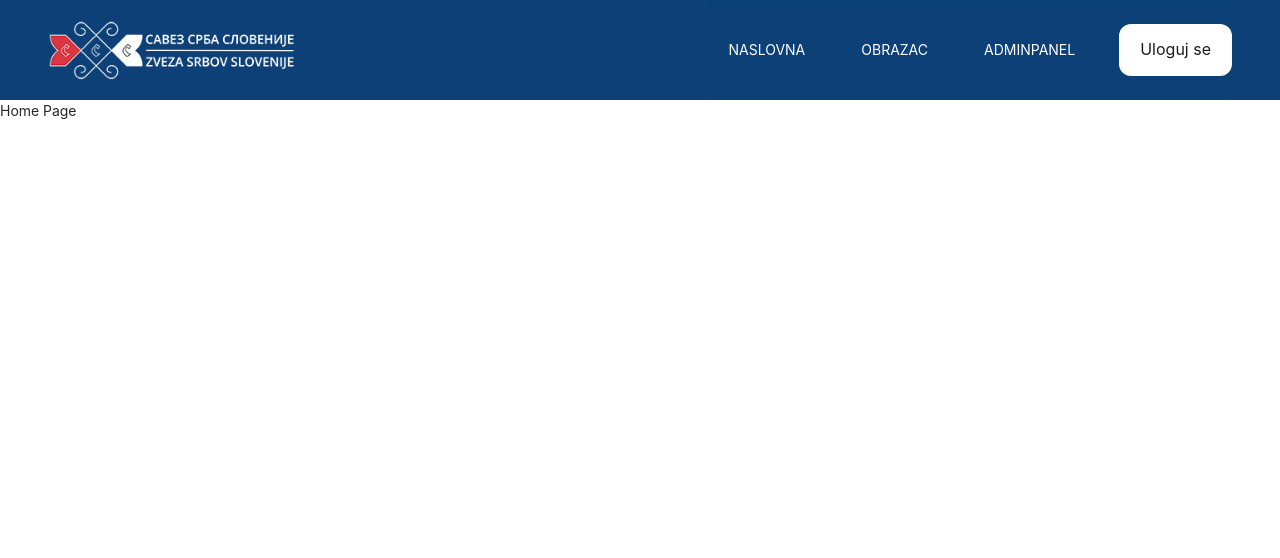
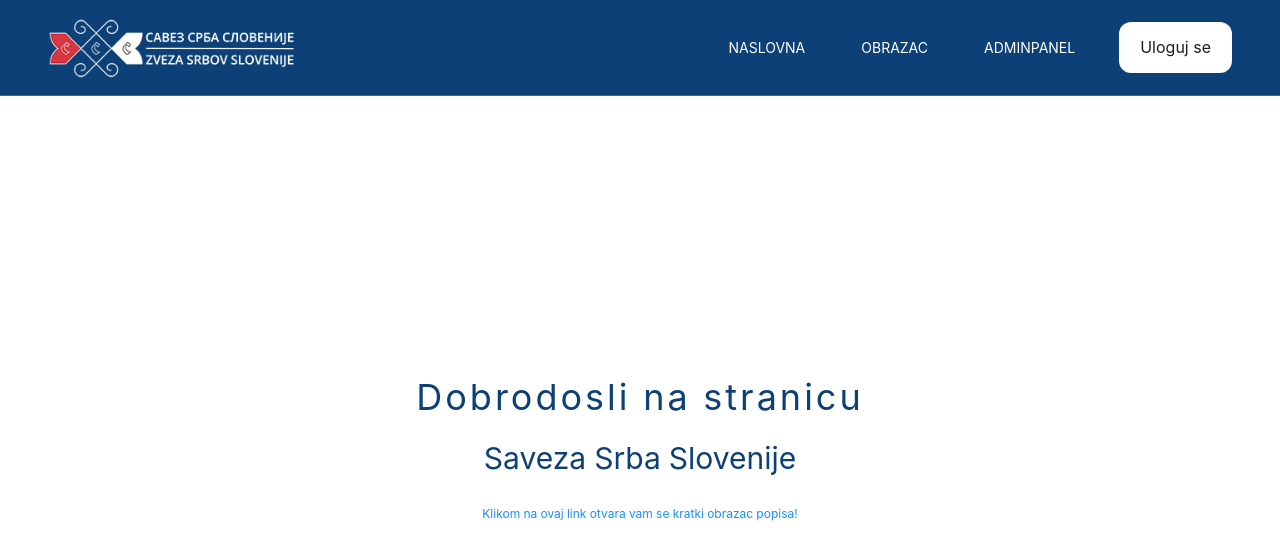
Before and after one commit to branelekic99/informacioniSistemi, a React (Create React App) app in the folder frontend/: page / in a window 1280 px wide. Shown: the top 558 px of the page. Built offline with nearby package versions, Linux system fonts and the light colour scheme.

Commit message:
home page design

```diff
--- a/frontend/src/pages/Home.js
+++ b/frontend/src/pages/Home.js
@@ -1,9 +1,27 @@
 import React from 'react';
+import {useNavigate} from "react-router-dom";
+
+import "../styles/home.css";
 
 const Home = () => {
+    const navigation = useNavigate();
+
+    const handleLinkClick = ()=>{
+        navigation("/user-form");
+    }
     return (
-        <div>
-            Home Page
+        <div className={"home-container"}>
+            <div className={"home-title"}>
+                <div className={"home-title-container"}>
+                    Dobrodosli na stranicu
+                </div>
+                <div className={"home-second-title"}>
+                    Saveza Srba Slovenije
+                </div>
+                <div className={"home-link"}>
+                    <a onClick={handleLinkClick}>Klikom na ovaj link otvara vam se kratki obrazac popisa!</a>
+                </div>
+            </div>
         </div>
     );
 };
--- a/frontend/src/pages/UserForm.js
+++ b/frontend/src/pages/UserForm.js
@@ -12,13 +12,25 @@ const {Option} = Select;
 const UserForm = () => {
     const [formSubmitted,setFormSubmitted] = useState(false);
 
-    const onFinish = (values) => {
+    const onFinish = async(values) => {
+        try{
+            if(values.birth_year)
+                values.birth_year = values.birth_year.year();
+            if(values.coming_year)
+                values.coming_year = values.coming_year.year();
+            const result = await axios.post("/citizens",{values});
+            console.log(result);
+        }catch (err){
+            console.log(err);
+        }
         console.log(values);
-        setFormSubmitted(true);
     }
     let municipalitiesOptions = [];
     for (const [key, value] of Object.entries(municipalities)) {
         municipalitiesOptions.push(<Option value={value} key={key}>{value}</Option>)
+    }
+    const handleRedirect = ()=>{
+        window.location.href = "https://sss-zss.si/";
     }
     if(formSubmitted)
         return <SuccessfullySumbited />
@@ -26,7 +38,7 @@ const UserForm = () => {
         <div className={"container"}>
             <div className={"form-title"}>
                 <h2>Popunite obrazac sa vasim licnim podacima</h2>
-                <p className={"muted-text"}>*Podaci ce biti koristeni iskljucivo od strane Saveza Srba Slovenije</p>
+                <p className={"muted-text"}>*Podaci ce biti koristeni iskljucivo od strane <a onClick={handleRedirect}>Saveza Srba Slovenije</a></p>
             </div>
             <div className={"form-container"}>
                 <Form
@@ -35,11 +47,11 @@ const UserForm = () => {
                     onFinish={onFinish}
                 >
                     <Form.Item className={"item-box"}>
-                        <Form.Item label={"Ime"} className={"inline-item"} name={"firstName"}
+                        <Form.Item label={"Ime"} className={"inline-item"} name={"firstname"}
                                    rules={[{required: true, message: "Unesite vase ime."}]}>
                             <Input/>
                         </Form.Item>
-                        <Form.Item label={"Prezime"} className={"inline-item"} name={"lastName"}
+                        <Form.Item label={"Prezime"} className={"inline-item"} name={"lastname"}
                                    rules={[{required: true, message: "Unesite vase prezime."}]}>
                             <Input/>
                         </Form.Item>
@@ -50,50 +62,52 @@ const UserForm = () => {
                                    rules={[{required: true, message: "Unesite vasu email adresu."}]}>
                             <Input/>
                         </Form.Item>
-                        <Form.Item label={"Broj telefona"} className={"inline-item"} name={"phoneNumber"}
+                        <Form.Item label={"Broj telefona"} className={"inline-item"} name={"phone"}
                                    rules={[{required: true, message: "Unesite vas broj telefona."}]}>
                             <Input/>
                         </Form.Item>
                     </Form.Item>
 
                     <Form.Item className={"item-box"}>
-                        <Form.Item label={"Drzavljanstvo"} className={"inline-item"} name={"status"}>
+                        <Form.Item label={"Drzavljanstvo"} className={"inline-item"} name={"citizenshipEntity"}>
                             <Select placeholder={"Izaberite drzavljanstvo"}>
-                                <Option value={1}>BiH</Option>
-                                <Option value={2}>Srbija</Option>
-                                <Option value={3}>Hrvatska</Option>
-                                <Option value={4}>Makedonija</Option>
+                                <Option value={3}>BiH</Option>
+                                <Option value={1}>Srbija</Option>
+                                <Option value={2}>Hrvatska</Option>
+                                <Option value={4}>Crna Gora</Option>
+                                <Option value={5}>Slovenija</Option>
+                                <Option value={6}>Makedonija</Option>
                             </Select>
                         </Form.Item>
-                        <Form.Item label={"Grad/Mjesto zivljenja"} className={"inline-item"} name={"place"}>
+                        <Form.Item label={"Grad/Mjesto zivljenja"} className={"inline-item"} name={"city"}>
                             <Select placeholder={"Izaberite mjesto zivljenja"} showSearch allowClear>
                                 {municipalitiesOptions.map((item) => item)}
                             </Select>
                         </Form.Item>
                     </Form.Item>
                     <Form.Item className={"item-box"}>
-                        <Form.Item label={"Strucna sprema"} className={"inline-item"}>
+                        <Form.Item label={"Strucna sprema"} className={"inline-item"} name={"education"}>
                             <Input/>
                         </Form.Item>
-                        <Form.Item label={"Radno mjesto"} className={"inline-item"}>
+                        <Form.Item label={"Radno mjesto"} className={"inline-item"} name={"workplace"}>
                             <Input/>
                         </Form.Item>
                     </Form.Item>
 
                     <Form.Item className={"item-box"}>
-                        <Form.Item label={"Godina dolaska"} className={"inline-item"}>
+                        <Form.Item label={"Godina dolaska"} className={"inline-item"} name={"coming_year"} >
                             <DatePicker picker={"year"} className={"bl-datepicker"} disabledDate={(current)=>current > moment(new Date())}/>
                         </Form.Item>
-                        <Form.Item label={"Broj clanova domacinstva"} className={"inline-item"}>
+                        <Form.Item label={"Broj clanova domacinstva"} className={"inline-item"} name={"num_of_family_members"}>
                             <Input/>
                         </Form.Item>
                     </Form.Item>
 
                     <Form.Item className={"item-box"}>
-                        <Form.Item label={"Kompanija"} className={"inline-item"}>
+                        <Form.Item label={"Kompanija"} className={"inline-item"} name={"company"}>
                             <Input/>
                         </Form.Item>
-                        <Form.Item label={"Godina rodjenja"} className={"inline-item"}>
+                        <Form.Item label={"Godina rodjenja"} className={"inline-item"} name={"birth_year"}>
                             <DatePicker picker={"year"} className={"bl-datepicker"} disabledDate={(current)=>current > moment(new Date())}/>
                         </Form.Item>
                     </Form.Item>
--- /dev/null
+++ b/frontend/src/styles/home.css
@@ -0,0 +1,30 @@
+.home-container{
+    background: rgb(255, 255, 255);
+    height: 88vh;
+    display: flex;
+    align-content: center;
+}
+.home-title{
+    font-size: 22px;
+    color: rgb(12,64,118);
+    margin:auto;
+}
+.home-title-container{
+    /*background-color: red;*/
+    font-size: 36px;
+    letter-spacing: 3px;
+}
+.home-second-title{
+    /*background-color: green;*/
+    text-align: center;
+    font-size: 30px;
+    margin-top: 10px;
+}
+.home-link{
+    margin-top:10px;
+    /*background-color: red;*/
+    text-align: center;
+}
+.home-title a{
+    font-size: 12px;
+}
--- a/frontend/src/styles/nav.css
+++ b/frontend/src/styles/nav.css
@@ -1,9 +1,10 @@
 .header {
     background: rgb(12,64,118);
     width: 100%;
-    height: 100px;
+    height: 12vh;
     padding: 0 1.5rem;
     transition: 0.3s ease all;
+    border-bottom: 1px solid #5e5d5d;
 }
 @media (min-width: 48em) {
     .header {
```
Also changed, not shown: 1 other file (tests, documents, lock files or other folders).
